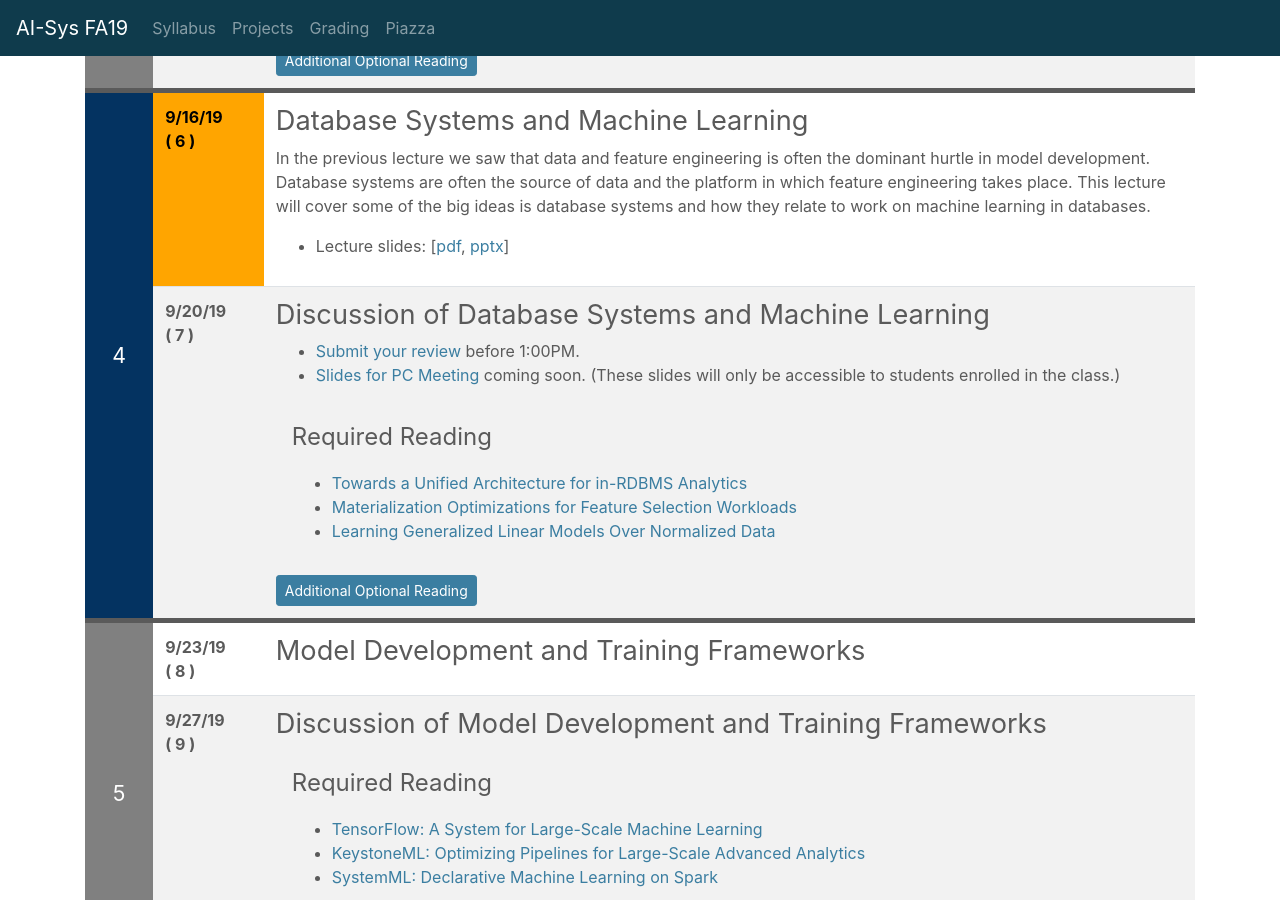
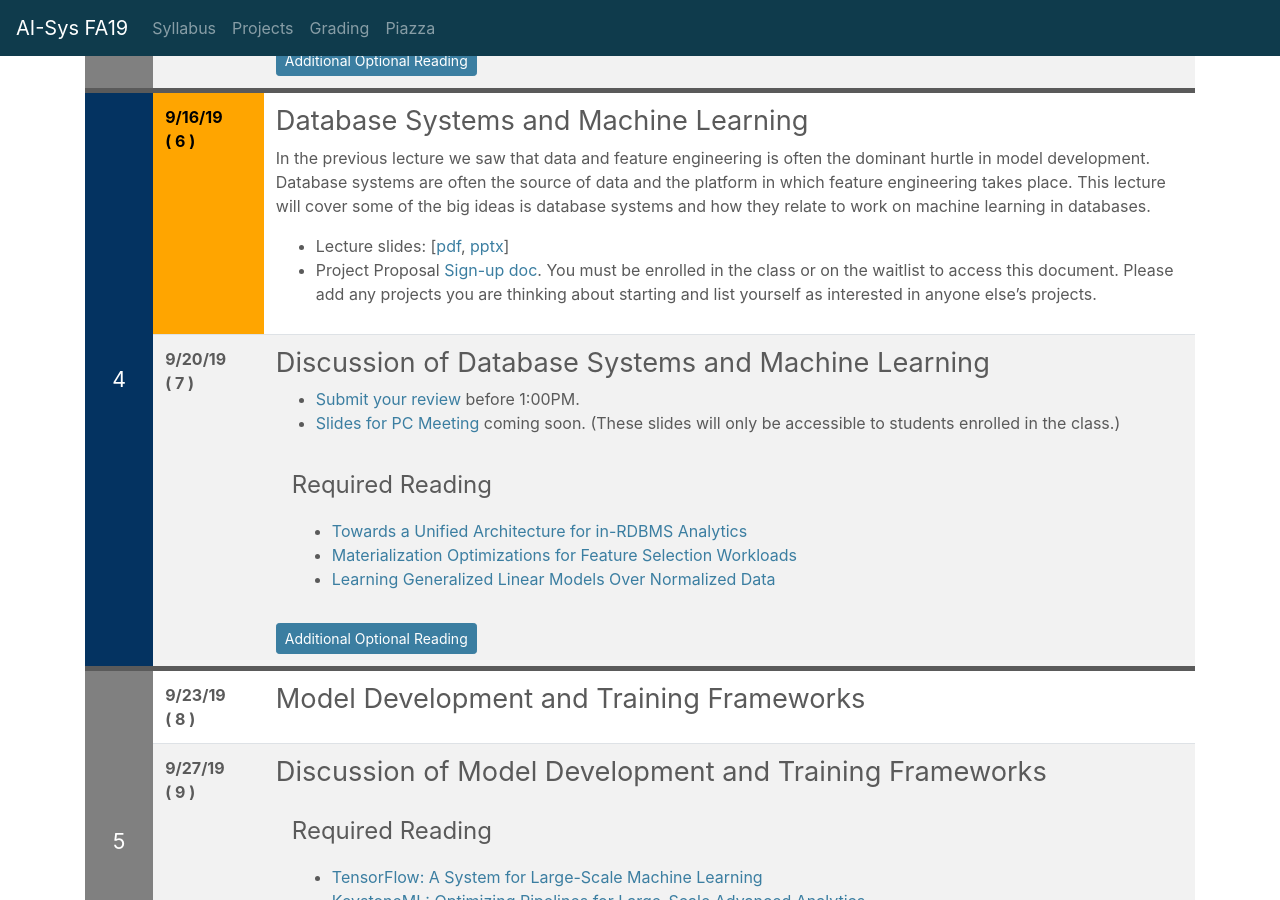
Before and after one commit to ucbrise/cs294-ai-sys-fa19, a Jekyll site: the page built from index.md, in a window 1280 px wide and 900 px high, scrolled down 2235 px. Built offline with Jekyll 4.4.1, drawn with Linux system fonts in a browser that asks for light colours; nearby versions of some CDN libraries; our own code applies the rules of GitHub Pages for plain Markdown files.

Commit message:
project links added

```diff
--- a/index.md
+++ b/index.md
@@ -228,7 +228,7 @@ In the previous lecture we saw that data and feature engineering is often the do
 
 
 * Lecture slides: [[pdf](assets/lectures/lec04/04_learning_in_dbms.pdf), [pptx](assets/lectures/lec04/04_learning_in_dbms.pptx)]
-
+* Project Proposal [Sign-up doc](https://docs.google.com/document/d/1cEQ-rzsrSsdqa9dzcSuGCppxgN96eIuYT7AjpXrDqpo/edit#).  You must be enrolled in the class or on the waitlist to access this document.  Please add any projects you are thinking about starting and list yourself as interested in anyone else's projects.
 
 {% include syllabus_entry %}
 ## Discussion of Database Systems and Machine Learning
```
